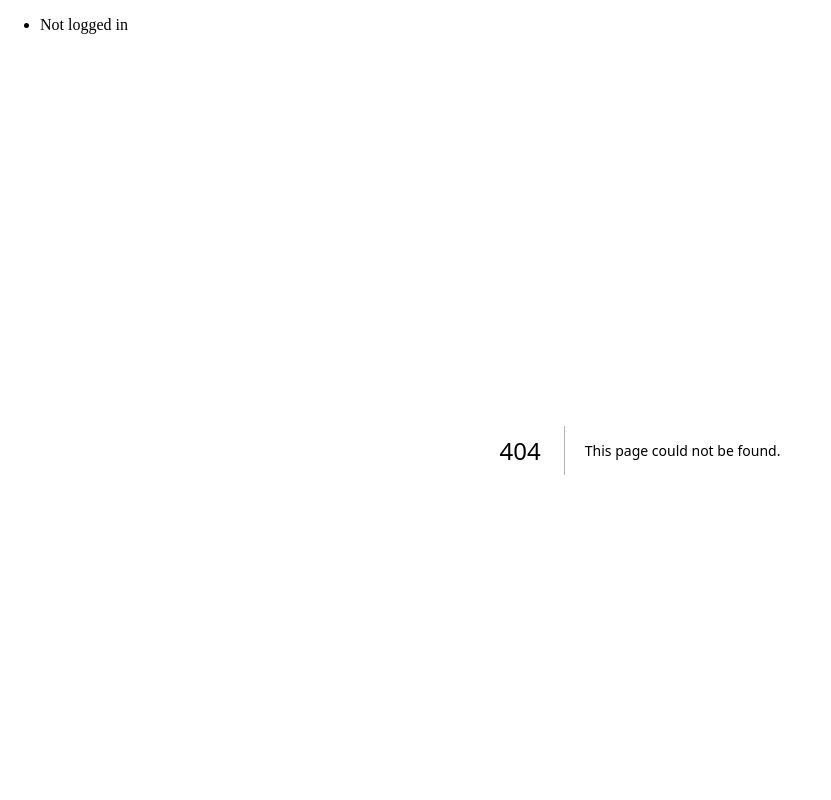
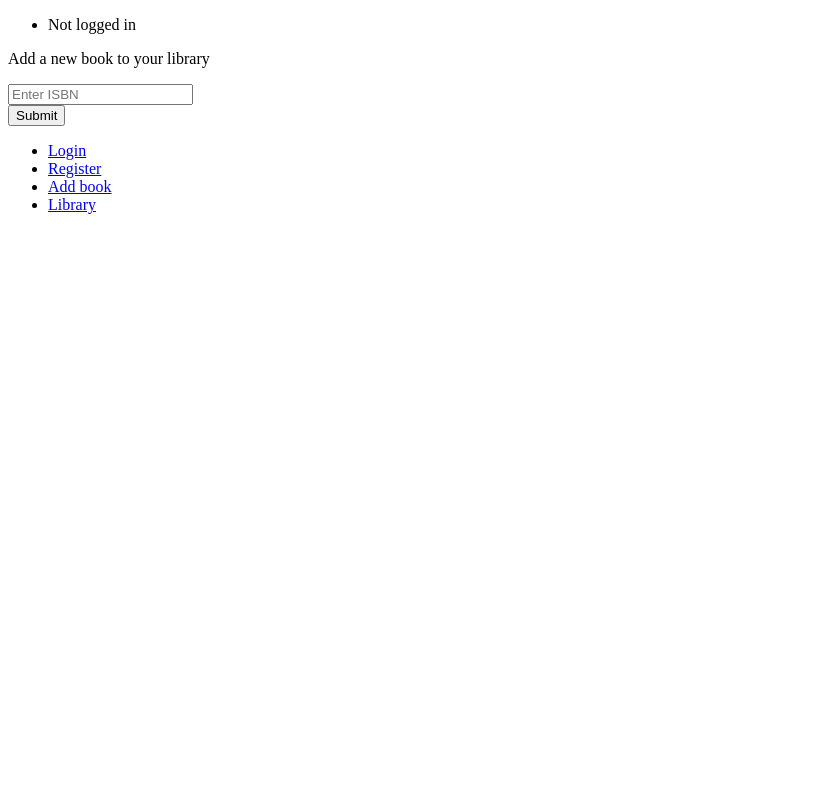
Before and after one commit to benjaminpritchard230/next-typescript-books-app, a Next.js app: page /add-book in a window 1280 px wide. Before the commit this address had no page. Shown: the top 800 px of the page, without its empty margins (0-831 px from the left). Built offline with nearby package versions, Linux system fonts and the light colour scheme.

Commit message:
Create add-book page

```diff
--- /dev/null
+++ b/pages/add-book/index.tsx
@@ -0,0 +1,74 @@
+import { useAddBookMutation } from "@/features/api/apiSlice";
+import { setCredentials } from "@/features/auth/authSlice";
+import { RootState } from "@/store/store";
+import React, { useState } from "react";
+import { useDispatch, useSelector } from "react-redux";
+
+type Props = {};
+
+const AddBook = (props: Props) => {
+  const dispatch = useDispatch();
+  const auth = useSelector((state: RootState) => state.auth);
+
+  const [addBook] = useAddBookMutation();
+
+  const [formData, setFormData] = useState({
+    isbn: "",
+  });
+
+  const [bookTitle, setBookTitle] = useState("");
+
+  const { isbn } = formData;
+
+  const onChange = (e: React.ChangeEvent<HTMLInputElement>) => {
+    setFormData((prevState) => ({
+      ...prevState,
+      [e.target.name]: e.target.value,
+    }));
+    console.log(formData);
+  };
+
+  const onSubmit: React.FormEventHandler<HTMLFormElement> = async (e) => {
+    e.preventDefault();
+    try {
+      const book = await addBook(formData).unwrap();
+      setBookTitle(book.title);
+      console.log(book);
+    } catch (err) {
+      console.log(err);
+    }
+  };
+
+  return (
+    <>
+      <section className="heading">
+        <p>Add a new book to your library</p>
+      </section>
+
+      <section className="form">
+        <form onSubmit={onSubmit}>
+          <div className="form-group">
+            <input
+              type="text"
+              className="form-control"
+              id="isbn"
+              name="isbn"
+              value={isbn}
+              placeholder="Enter ISBN"
+              onChange={onChange}
+            />
+          </div>
+
+          <div className="form-group">
+            <button type="submit" className="btn btn-block">
+              Submit
+            </button>
+          </div>
+          <p>{bookTitle ? `Added new book: ${bookTitle}` : ""}</p>
+        </form>
+      </section>
+    </>
+  );
+};
+
+export default AddBook;
```
